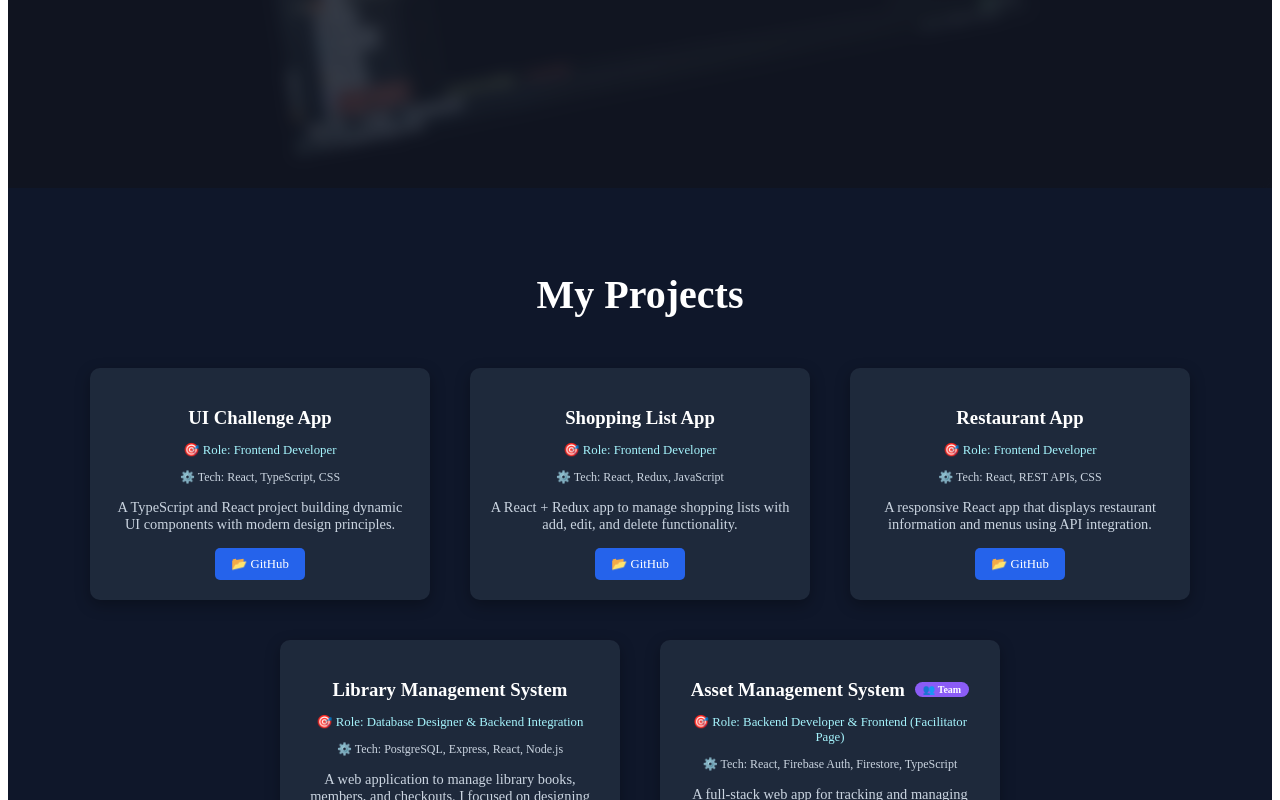
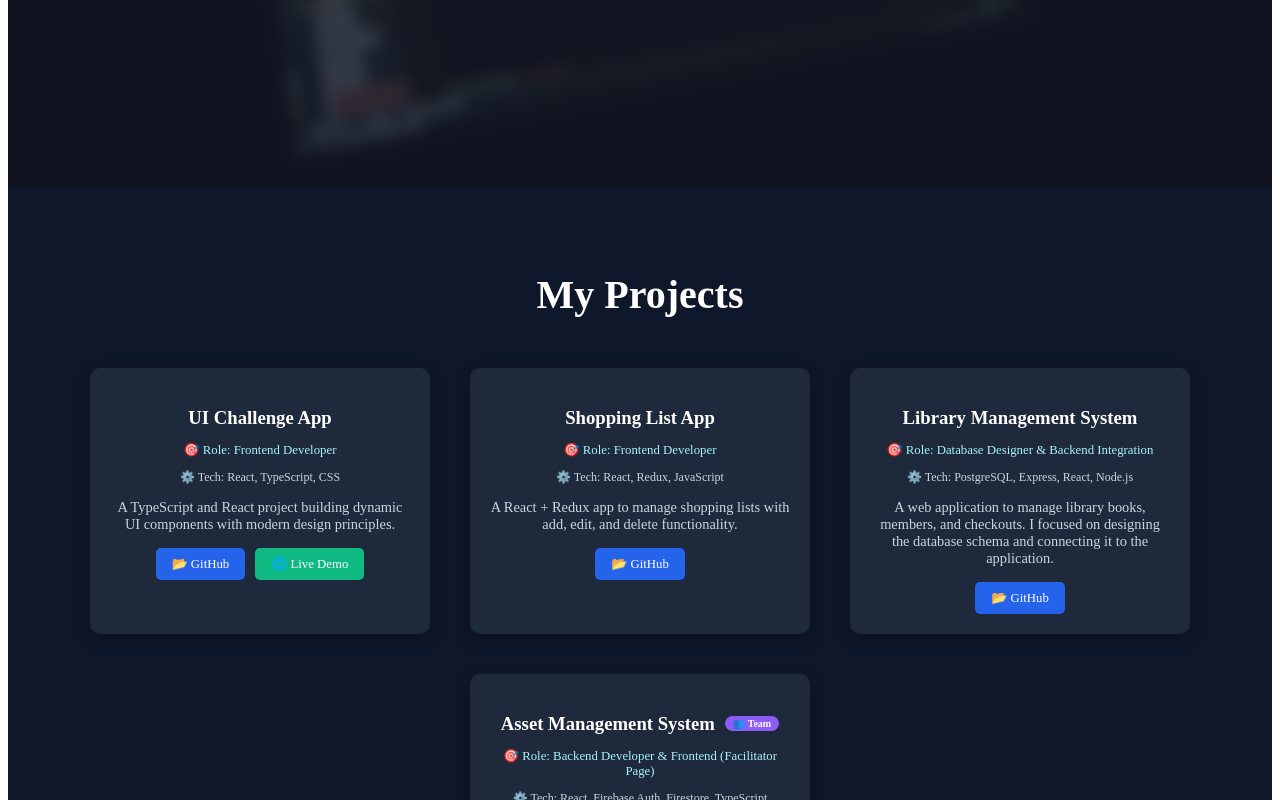
Before and after one commit to peyonce/work-portfolio, a React (Vite) app: page / in a window 1280 px wide. Shown: the part 727-1527 px from the top of the page. Built offline with nearby package versions, Linux system fonts and the light colour scheme.

Commit message:
adding link

```diff
--- a/src/components/Navbar.css
+++ b/src/components/Navbar.css
@@ -3,7 +3,7 @@
   gap: 20px;
 }
 
-/* Hamburger hidden on desktop */
+
 .hamburger {
   display: none;
   font-size: 24px;
@@ -11,7 +11,7 @@
   cursor: pointer;
 }
 
-/* Mobile styles */
+
 @media (max-width: 768px) {
   .hamburger {
     display: block;
--- a/src/components/Navbar.tsx
+++ b/src/components/Navbar.tsx
@@ -1,5 +1,5 @@
    import React, { useState } from "react";
-import "./Navbar.css"; // ✅ import CSS
+import "./Navbar.css";
 
 export default function Navbar() {
   const [menuOpen, setMenuOpen] = useState(false);
@@ -9,7 +9,7 @@ export default function Navbar() {
     <nav style={navStyle}>
       <h2 style={logoStyle}>Nthabiseng</h2>
 
-      {/* Hamburger */}
+
       <div
         className="hamburger"
         onClick={() => setMenuOpen(!menuOpen)}
@@ -17,7 +17,7 @@ export default function Navbar() {
         ☰
       </div>
 
-      {/* Links */}
+
       <div className={`links ${menuOpen ? "open" : ""}`}>
         <a
           href="#home"
--- a/src/pages/Contact.tsx
+++ b/src/pages/Contact.tsx
@@ -1,4 +1,4 @@
-     import React, { useState } from "react";
+  import React, { useState } from "react";
 
 export default function Contact() {
   const [formData, setFormData] = useState({
@@ -10,7 +10,7 @@ export default function Contact() {
   const [submitted, setSubmitted] = useState(false);
   const [error, setError] = useState(false);
   const [loading, setLoading] = useState(false);
-  const [hovered, setHovered] = useState(false); // added for hover effect
+  const [hovered, setHovered] = useState(false);
 
   const handleChange = (
     e: React.ChangeEvent<HTMLInputElement | HTMLTextAreaElement>
@@ -114,7 +114,7 @@ export default function Contact() {
   );
 }
 
-// ======================== Styles ========================
+
 
 const container: React.CSSProperties = {
   padding: "50px 20px",
--- a/src/pages/Home.tsx
+++ b/src/pages/Home.tsx
@@ -7,15 +7,15 @@ export default function Home() {
   const [loaded, setLoaded] = useState(false);
 
   useEffect(() => {
-    setLoaded(true); // trigger animation
+    setLoaded(true);
   }, []);
 
   return (
     <section style={container}>
-      {/* Overlay layer */}
+
       <div style={overlayLayer}></div>
 
-      {/* Hero Content */}
+
       <div
         style={{
           ...overlayContent,
--- a/src/pages/Projects.tsx
+++ b/src/pages/Projects.tsx
@@ -8,7 +8,7 @@ export default function Projects() {
       role: "Frontend Developer",
       tech: "React, TypeScript, CSS",
       github: "https://github.com/peyonce/TYPESCRIP-TASK2.git",
-      live: "", // Add live link after hosting
+      live: "https://typescrip-task-2-dogr.vercel.app/"
     },
     {
       title: "Shopping List App",
@@ -16,14 +16,6 @@ export default function Projects() {
       role: "Frontend Developer",
       tech: "React, Redux, JavaScript",
       github: "https://github.com/peyonce/ShoppingApp.git",
-      live: "", // Add live link after hosting
-    },
-    {
-      title: "Restaurant App",
-      description: "A responsive React app that displays restaurant information and menus using API integration.",
-      role: "Frontend Developer",
-      tech: "React, REST APIs, CSS",
-      github: "https://github.com/peyonce/RestaurantApp.git",
       live: "", // Add live link after hosting
     },
     {
```
